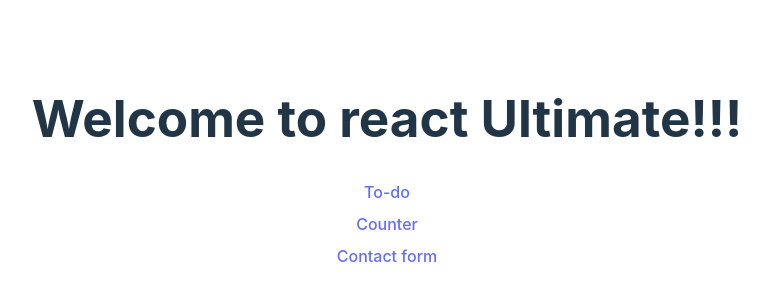
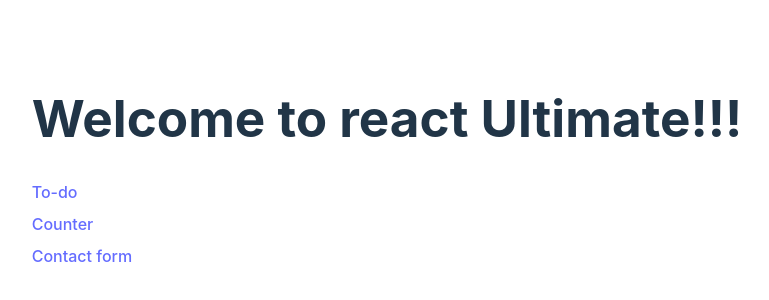
Before and after one commit to Bharath-Kumar-S/react-ultimate, a React (Vite) app: page / in a window 1280 px wide. Shown: the part 238-538 px from the top of the page, without its empty margins (253-1022 px from the left). Built offline with nearby package versions, Linux system fonts and the light colour scheme.

Commit message:
fix align

```diff
--- a/src/App.jsx
+++ b/src/App.jsx
@@ -27,7 +27,12 @@ const App = () => {
       </Routes>
       {location.pathname === "/" && (
         <div
-          style={{ display: "flex", flexDirection: "column", gap: "0.5rem" }}
+          style={{
+            display: "flex",
+            flexDirection: "column",
+            gap: "0.5rem",
+            textAlign: "left",
+          }}
         >
           <Link to="/todo">To-do</Link>
           <Link to="/counter">Counter</Link>
```
